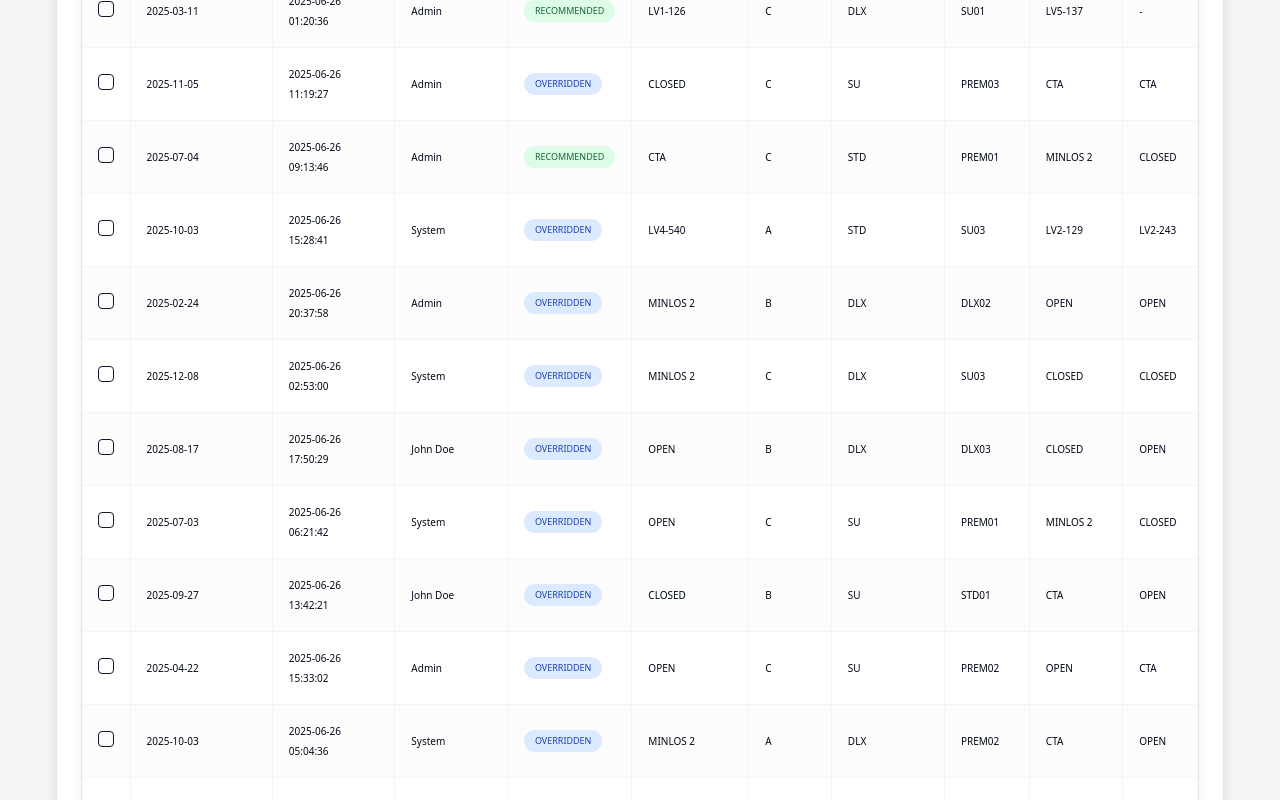
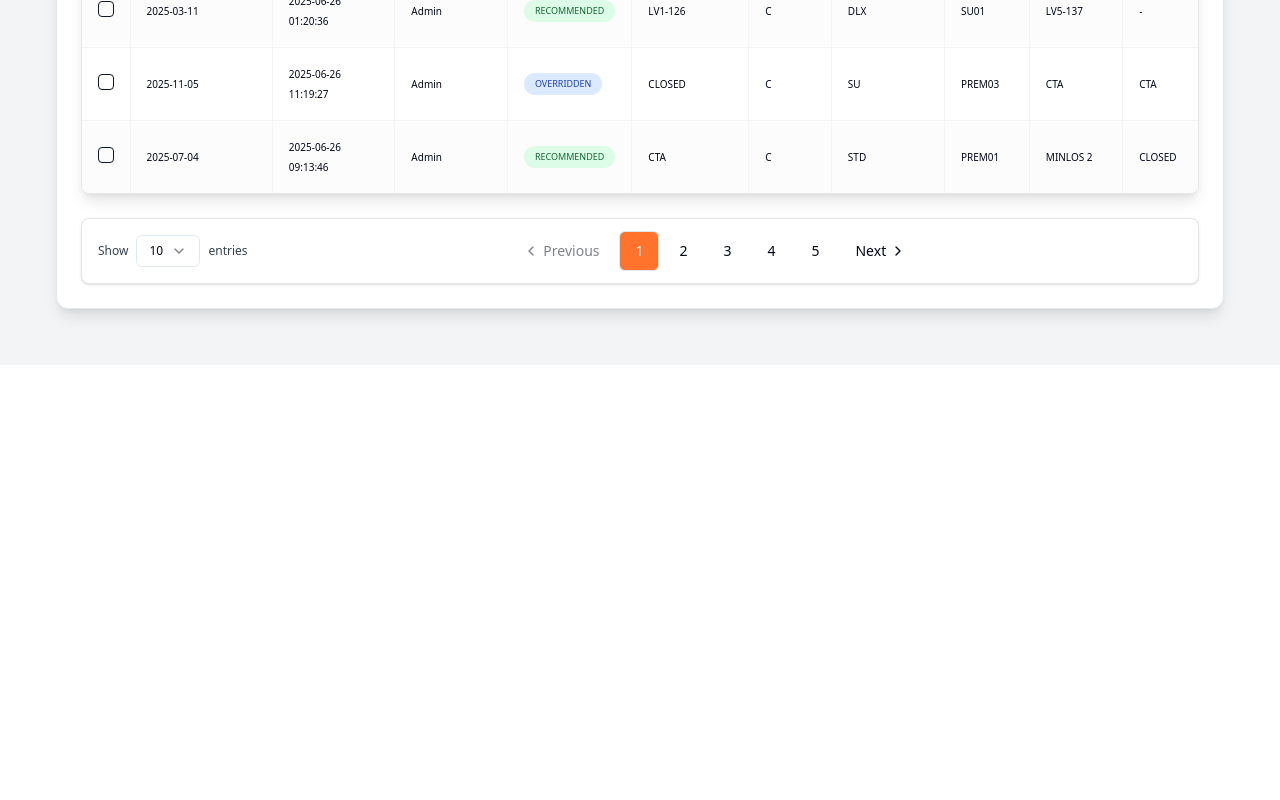
Before and after one commit to Cekus-K/change-log-explorer-vue, a React (Vite) app: page / in a window 1280 px wide. Shown: the part 820-1620 px from the top of the page. After the commit the page ends 1185 px from the top, so only its background shows below. Built offline with nearby package versions, Linux system fonts and the light colour scheme.

Commit message:
Set default page size to 10
Set the default number of items displayed on the Changelog page to 10.

```diff
--- a/src/components/Changelog.tsx
+++ b/src/components/Changelog.tsx
@@ -1,3 +1,4 @@
+
 import React, { useState, useEffect } from 'react';
 import { Table, TableBody, TableCell, TableHead, TableHeader, TableRow } from '@/components/ui/table';
 import { Checkbox } from '@/components/ui/checkbox';
@@ -129,7 +130,7 @@ const Changelog: React.FC<ChangelogProps> = ({ activeFilters }) => {
   const [selectAll, setSelectAll] = useState(false);
   const [sortConfig, setSortConfig] = useState<{ key: string; direction: 'asc' | 'desc' | null }>({ key: '', direction: null });
   const [currentPage, setCurrentPage] = useState(1);
-  const [pageSize, setPageSize] = useState(20);
+  const [pageSize, setPageSize] = useState(10);
   const [autoSelectedRows, setAutoSelectedRows] = useState<Set<string>>(new Set());
   const [appliedFilters, setAppliedFilters] = useState<Filter[]>([]);
   const [dateFilters, setDateFilters] = useState<{
```
